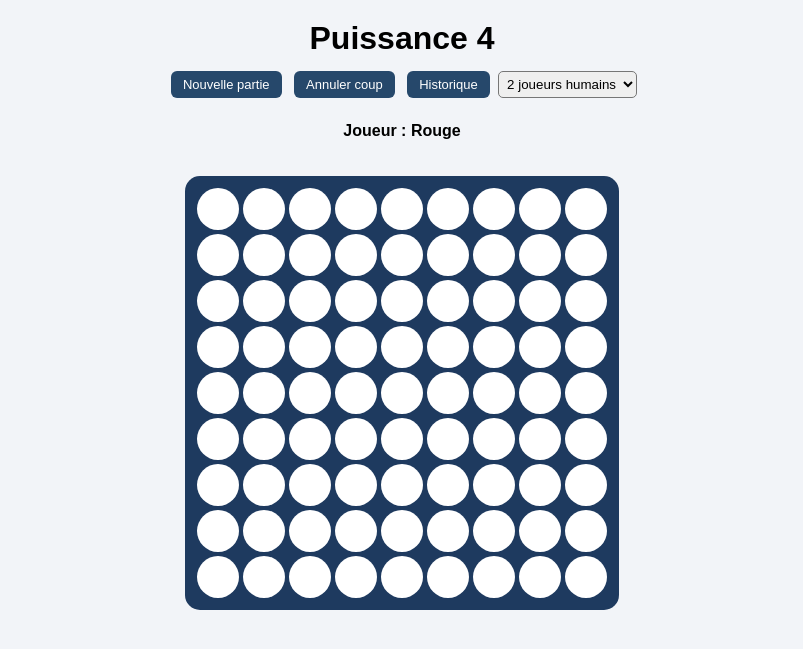
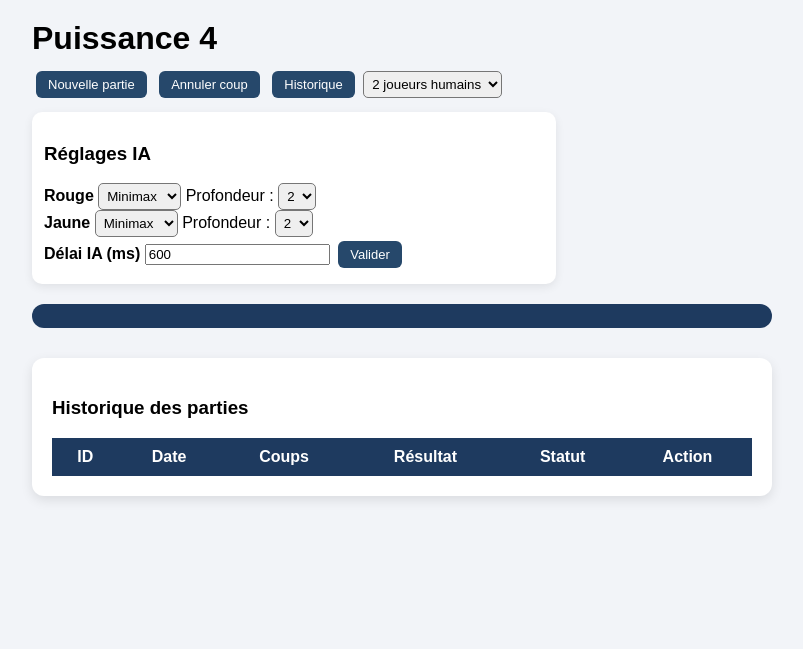
Before and after one commit to dacinebouhanik/connect4-site, a Flask app: page / in a window 1280 px wide. Shown: the top 649 px of the page, without its empty margins (238-1041 px from the left). Run offline with Flask 3, Linux system fonts and the light colour scheme; lists and menus that the app fills with data are empty.

Commit message:
amelioration design interface + historique

```diff
--- a/PyPUIS4/static/script.js
+++ b/PyPUIS4/static/script.js
@@ -1,279 +1,121 @@
-let timerIA = null;
-let delaiIAActuel = 600;
+body{
 
-/* ================================
-   CHARGER PLATEAU
-================================ */
+font-family: Arial;
+background:#f3f5f8;
+margin:0;
 
-async function chargerPlateau() {
-    const res = await fetch("/api/plateau");
-    const data = await res.json();
-
-    // remettre le select sur le mode courant (utile si refresh)
-    const modeSelect = document.getElementById("modeSelect");
-    if (modeSelect) modeSelect.value = String(data.mode);
-
-    // afficher/masquer la zone réglages IA
-    const zoneIA = document.getElementById("zoneIA");
-    if (zoneIA) {
-        if (data.mode === 0 || data.mode === 1) {
-            zoneIA.style.display = "block";
-        } else {
-            zoneIA.style.display = "none";
-        }
 }
 
-    // remplir les réglages IA depuis le backend
-    if (data.ia_config) {
-        const cfg = data.ia_config;
+.container{
 
-        // rouge
-        const stratR = document.getElementById("strategieRouge");
-        const profR = document.getElementById("profRouge");
-        if (stratR) stratR.value = cfg.rouge.strategie;
-        if (profR) profR.value = String(cfg.rouge.profondeur);
+max-width:1000px;
+margin:auto;
+padding:20px;
 
-        // jaune
-        const stratJ = document.getElementById("strategieJaune");
-        const profJ = document.getElementById("profJaune");
-        if (stratJ) stratJ.value = cfg.jaune.strategie;
-        if (profJ) profJ.value = String(cfg.jaune.profondeur);
-
-        // delai
-        const delaiInput = document.getElementById("delaiIA");
-        if (delaiInput) delaiInput.value = String(cfg.delai);
-
-        delaiIAActuel = parseInt(cfg.delai) || 600;
 }
 
-    const plateauDiv = document.getElementById("plateau");
-    plateauDiv.innerHTML = "";
+h1{
 
-    const nbColonnes = data.plateau[0].length;
+text-align:center;
+color:#223b63;
 
-    // Plateau compact
-    plateauDiv.style.display = "grid";
-    plateauDiv.style.gridTemplateColumns = `repeat(${nbColonnes}, 42px)`;
-    plateauDiv.style.gap = "4px";
-    plateauDiv.style.justifyContent = "center";
-
-    data.plateau.forEach((ligne) => {
-        ligne.forEach((cell, colIndex) => {
-            const div = document.createElement("div");
-            div.className = "case";
-            div.style.width = "42px";
-            div.style.height = "42px";
-
-            if (cell === 1) {
-                div.innerHTML = "●";
-                div.classList.add("rouge");
-            } else if (cell === 2) {
-                div.innerHTML = "●";
-                div.classList.add("jaune");
 }
 
-            // clic autorisé seulement si partie pas finie ET pas IA vs IA
-            div.onclick = () => {
-                if (!data.resultat && data.mode !== 0) {
-                    jouer(colIndex);
-                }
-            };
+.controls{
 
-            plateauDiv.appendChild(div);
-        });
-    });
+display:flex;
+gap:10px;
+justify-content:center;
+margin-bottom:15px;
 
-    const info = document.getElementById("info");
-    if (data.resultat) {
-        info.innerHTML = "Partie terminée : " + data.resultat;
-    } else {
-        info.innerHTML = "Joueur : " + (data.joueur === 1 ? "Rouge" : "Jaune");
 }
 
-    afficherScoresSousColonnes(data.scores);
+button{
 
-    // IA vs IA animation
-    if (data.mode === 0 && !data.resultat) {
-        demarrerIA();
-    } else {
-        stopperIA();
-    }
+background:#3a5a8a;
+color:white;
+border:none;
+padding:8px 14px;
+border-radius:6px;
+cursor:pointer;
+
 }
 
-/* ================================
-   JOUER
-================================ */
+button:hover{
 
-async function jouer(col) {
-    await fetch("/api/jouer", {
-        method: "POST",
-        headers: { "Content-Type": "application/json" },
-        body: JSON.stringify({ col: col })
-    });
+background:#223b63;
 
-    chargerPlateau();
 }
 
-/* ================================
-   NOUVELLE PARTIE
-================================ */
+.zone-ia{
 
-async function nouvellePartie() {
-    await fetch("/api/nouvelle");
-    chargerPlateau();
+background:white;
+padding:15px;
+border-radius:10px;
+box-shadow:0 4px 12px rgba(0,0,0,0.08);
+margin-bottom:15px;
+
 }
 
-/* ================================
-   ANNULER
-================================ */
+.ia-row{
 
-async function annulerCoup() {
-    await fetch("/api/annuler");
-    chargerPlateau();
+display:flex;
+gap:20px;
+margin-bottom:10px;
+
 }
 
-/* ================================
-   CHANGER MODE
-================================ */
+.ia-block{
 
-async function changerMode() {
-    const modeSelect = document.getElementById("modeSelect");
-    const mode = parseInt(modeSelect.value);
+flex:1;
 
-    await fetch("/api/mode", {
-        method: "POST",
-        headers: { "Content-Type": "application/json" },
-        body: JSON.stringify({ mode: mode })
-    });
-
-    chargerPlateau();
 }
 
-/* ================================
-   APPLIQUER CONFIG IA (Tkinter-like)
-================================ */
+.ia-delay{
 
-async function appliquerConfigIA() {
-    await fetch("/api/config_ia", {
-        method: "POST",
-        headers: { "Content-Type": "application/json" },
-        body: JSON.stringify({
-            strategieRouge: document.getElementById("strategieRouge").value,
-            profRouge: document.getElementById("profRouge").value,
-            strategieJaune: document.getElementById("strategieJaune").value,
-            profJaune: document.getElementById("profJaune").value,
-            delai: document.getElementById("delaiIA").value
-        })
-    });
+margin-top:10px;
 
-    // important : si on est en IA vs IA et qu’on change le délai,
-    // on redémarre le timer avec le nouveau délai
-    stopperIA();
-    chargerPlateau();
 }
 
-/* ================================
-   IA vs IA
-================================ */
+#plateau{
 
-function demarrerIA() {
-    if (timerIA !== null) return;
+margin-top:20px;
 
-    // utilise le délai configuré
-    const d = parseInt(delaiIAActuel) || 600;
-
-    timerIA = setInterval(async () => {
-        await fetch("/api/ia_step", { method: "POST" });
-        await chargerPlateau();
-    }, d);
 }
 
-function stopperIA() {
-    if (timerIA !== null) {
-        clearInterval(timerIA);
-        timerIA = null;
-    }
+.table-historique{
+
+width:100%;
+border-collapse:collapse;
+background:white;
+border-radius:10px;
+overflow:hidden;
+
 }
 
-/* ================================
-   AFFICHAGE SCORES MINIMAX
-================================ */
+.table-historique thead{
 
-function afficherScoresSousColonnes(scores) {
-    const ancien = document.getElementById("scoresMinimax");
-    if (ancien) ancien.remove();
+background:#2d4b75;
+color:white;
 
-    if (!scores) return;
-
-    const nbColonnes = Object.keys(scores).length;
-
-    const div = document.createElement("div");
-    div.id = "scoresMinimax";
-    div.style.display = "grid";
-    div.style.gridTemplateColumns = `repeat(${nbColonnes}, 42px)`;
-    div.style.gap = "4px";
-    div.style.marginTop = "8px";
-    div.style.justifyContent = "center";
-
-    for (let i = 0; i < nbColonnes; i++) {
-        const cell = document.createElement("div");
-        cell.style.textAlign = "center";
-        cell.style.fontSize = "14px";
-        cell.style.color = "green";
-        cell.style.fontWeight = "bold";
-        cell.innerText = scores[i] !== undefined ? scores[i] : "";
-        div.appendChild(cell);
 }
 
-    const plateauDiv = document.getElementById("plateau");
-    plateauDiv.after(div);
+.table-historique th{
+
+padding:10px;
+
 }
 
-/* ================================
-   HISTORIQUE BD
-================================ */
+.table-historique td{
 
-async function ouvrirHistorique() {
-    const zone = document.getElementById("historique");
+padding:10px;
+border-bottom:1px solid #eee;
+text-align:center;
 
-    if (zone.style.display === "none") {
-        zone.style.display = "block";
-        chargerHistorique();
-    } else {
-        zone.style.display = "none";
-    }
 }
 
-async function chargerHistorique() {
-    const res = await fetch("/api/historique");
-    const data = await res.json();
+.table-historique tr:hover{
 
-    const liste = document.getElementById("listeParties");
-    liste.innerHTML = "";
+background:#f7f9fc;
 
-    data.forEach(partie => {
-        const div = document.createElement("div");
-
-        div.innerHTML = `
-            <strong>ID ${partie.id}</strong> |
-            résultat : ${partie.resultat} |
-            confiance : ${partie.confiance}
-            <button onclick="chargerPartie(${partie.id})">
-                Charger
-            </button>
-        `;
-
-        liste.appendChild(div);
-    });
 }
-
-async function chargerPartie(id) {
-    await fetch("/api/charger/" + id);
-    chargerPlateau();
-}
-
-/* ================================
-   INITIALISATION
-================================ */
-
-chargerPlateau();
--- a/PyPUIS4/templates/index.html
+++ b/PyPUIS4/templates/index.html
@@ -1,88 +1,143 @@
 <!DOCTYPE html>
 <html>
+
 <head>
+
 <meta charset="utf-8">
+
 <title>Puissance 4</title>
+
 <link rel="stylesheet" href="{{ url_for('static', filename='style.css') }}">
+
 </head>
+
 <body>
+
+<div class="container">
 
 <h1>Puissance 4</h1>
 
+<!-- CONTROLS -->
+
 <div class="controls">
+
 <button onclick="nouvellePartie()">Nouvelle partie</button>
+
 <button onclick="annulerCoup()">Annuler coup</button>
+
 <button onclick="ouvrirHistorique()">Historique</button>
 
 <select id="modeSelect" onchange="changerMode()">
+
 <option value="2">2 joueurs humains</option>
+
 <option value="1">1 joueur vs IA</option>
+
 <option value="0">0 joueur (IA vs IA)</option>
+
 </select>
+
 </div>
 
-<!-- Réglages IA -->
-<div id="zoneIA" style="display:none; margin-top:10px;">
+<!-- REGLAGES IA -->
+
+<div id="zoneIA" class="zone-ia">
+
 <h3>Réglages IA</h3>
 
-    <div style="margin-bottom:8px;">
+<div class="ia-row">
+
+<div class="ia-block">
+
 <strong>Rouge</strong>
+
 <select id="strategieRouge">
 <option value="aleatoire">Aléatoire</option>
 <option value="minimax" selected>Minimax</option>
 </select>
 
 Profondeur :
+
 <select id="profRouge">
-            <option>1</option><option selected>2</option><option>3</option>
-            <option>4</option><option>5</option><option>6</option>
+<option>1</option>
+<option selected>2</option>
+<option>3</option>
+<option>4</option>
+<option>5</option>
+<option>6</option>
 </select>
+
 </div>
 
-    <div style="margin-bottom:8px;">
+<div class="ia-block">
+
 <strong>Jaune</strong>
+
 <select id="strategieJaune">
 <option value="aleatoire">Aléatoire</option>
 <option value="minimax" selected>Minimax</option>
 </select>
 
 Profondeur :
+
 <select id="profJaune">
-            <option>1</option><option selected>2</option><option>3</option>
-            <option>4</option><option>5</option><option>6</option>
+<option>1</option>
+<option selected>2</option>
+<option>3</option>
+<option>4</option>
+<option>5</option>
+<option>6</option>
 </select>
+
 </div>
 
-    <div style="margin-bottom:8px;">
+</div>
+
+<div class="ia-delay">
+
 <strong>Délai IA (ms)</strong>
-        <input id="delaiIA" type="number" value="600" min="50" step="50" style="width:90px;">
+
+<input id="delaiIA" type="number" value="600" min="50" step="50">
+
 <button onclick="appliquerConfigIA()">Valider</button>
+
 </div>
+
 </div>
+
+<!-- INFO PARTIE -->
 
 <p id="info"></p>
 
+<!-- PLATEAU -->
+
 <div id="plateau"></div>
 
-<!-- scores minimax -->
-<div id="scores" style="margin-top:10px;"></div>
+<!-- SCORES MINIMAX -->
+
+<div id="scores"></div>
 
 <!-- HISTORIQUE -->
-<div id="historique" style="display:none; margin-top:20px;">
+
+<div id="historique">
 
 <h3>Historique des parties</h3>
 
 <table class="table-historique">
 
 <thead>
+
 <tr>
+
 <th>ID</th>
 <th>Date</th>
 <th>Coups</th>
 <th>Résultat</th>
 <th>Statut</th>
 <th>Action</th>
+
 </tr>
+
 </thead>
 
 <tbody id="listeParties"></tbody>
@@ -91,7 +146,10 @@
 
 </div>
 
+</div>
+
 <script src="{{ url_for('static', filename='script.js') }}"></script>
 
 </body>
+
 </html>
```
Lines whose indentation alone changed are shown as unchanged.
